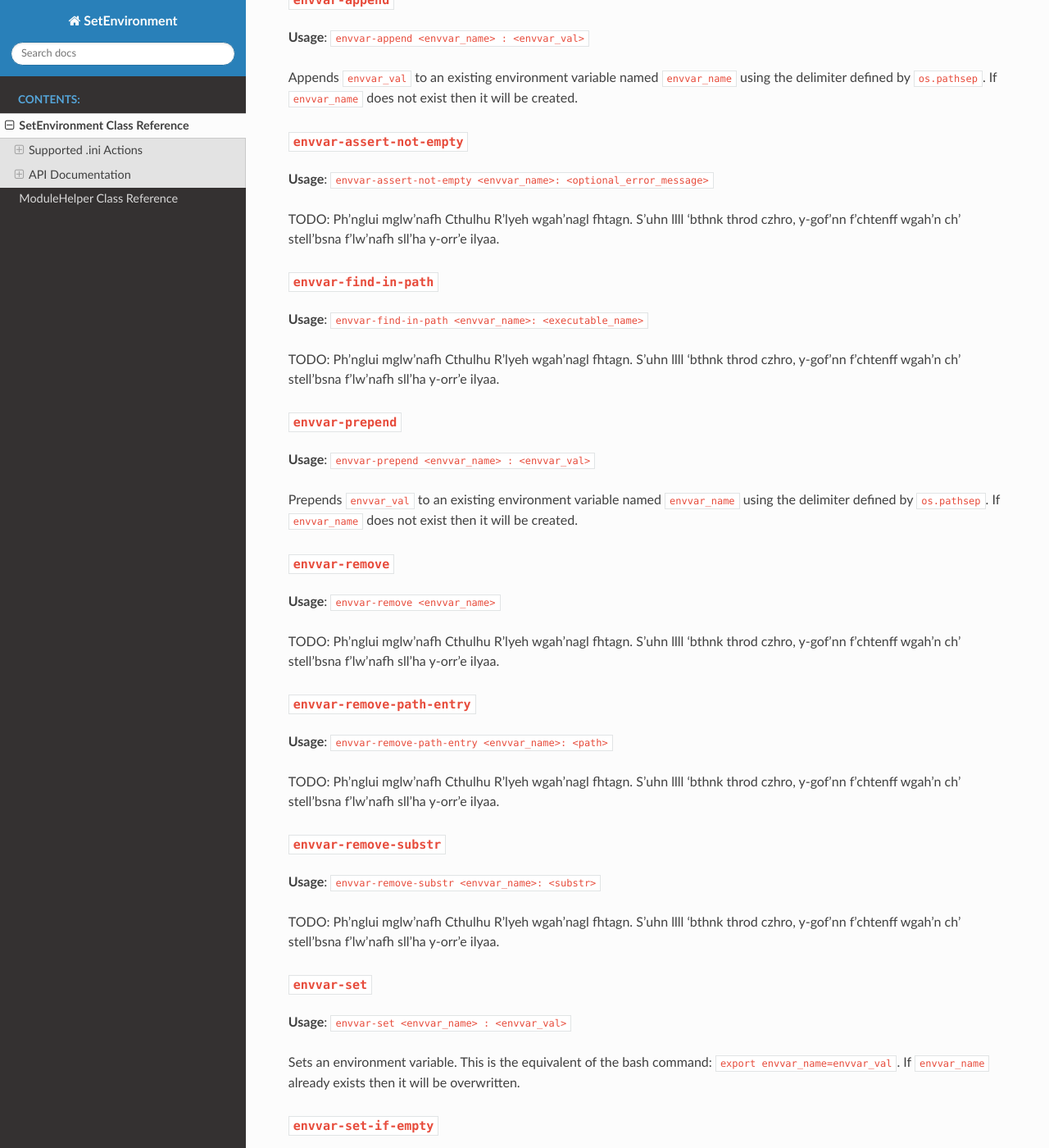
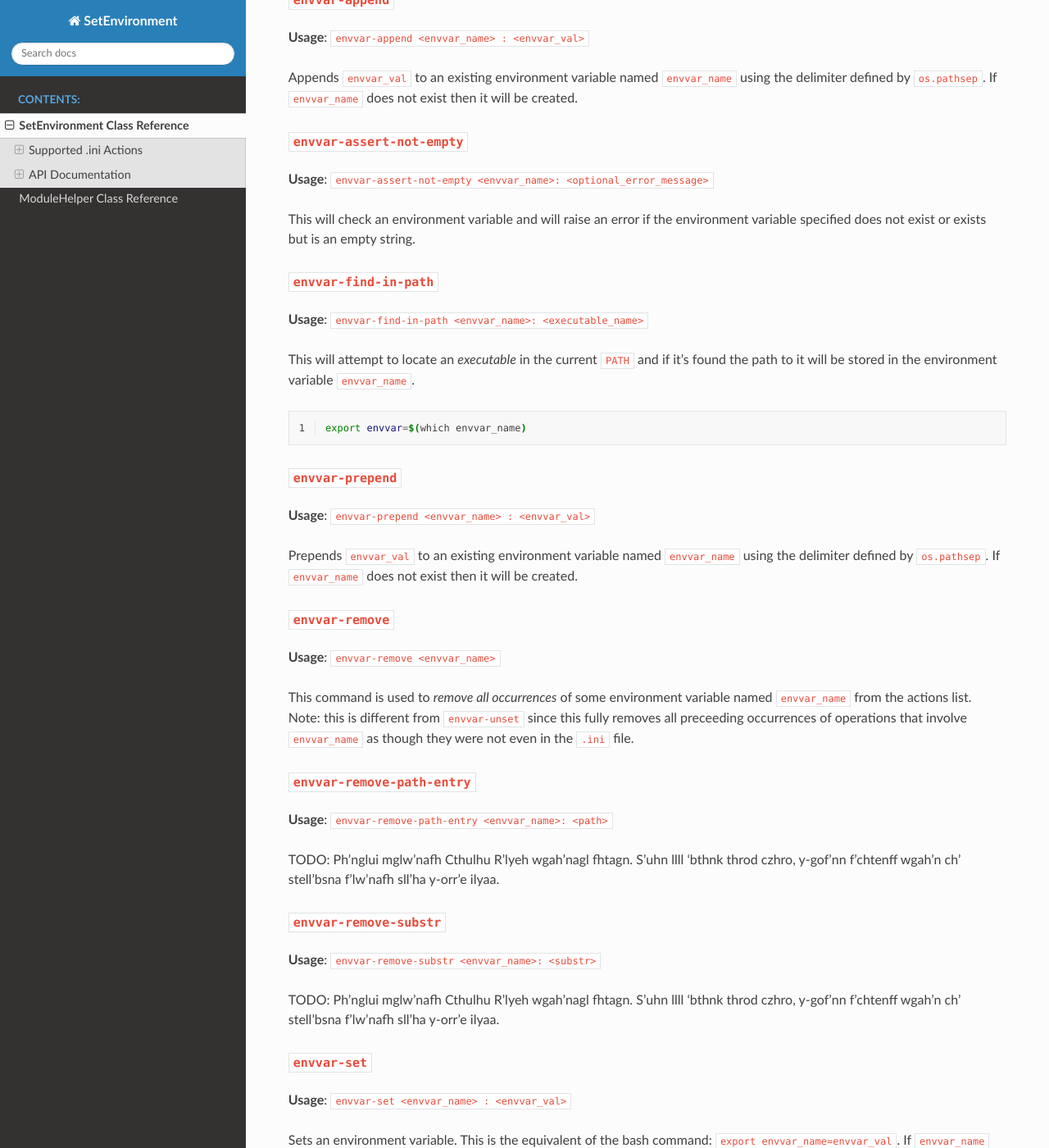
Before and after one commit to sandialabs/SetEnvironment, a Sphinx documentation site: the page built from doc/source/SetEnvironment.rst, in a window 1280 px wide and 1400 px high, scrolled down 1456 px. Shown: the whole window at 82% size. Built offline with Sphinx 7.4.7 and the Read the Docs theme 2.0.0, drawn with Linux system fonts in a browser that asks for light colours; some of the changed text lies outside the part shown.

Commit message:
DOCS: Updated documentation - replaced some lorem ipsum text

```diff
--- a/doc/source/SetEnvironment.rst
+++ b/doc/source/SetEnvironment.rst
@@ -30,16 +30,23 @@ be created.
 +++++++++++++++++++++++++++
 **Usage**: ``envvar-assert-not-empty <envvar_name>: <optional_error_message>``
 
-TODO: Ph'nglui mglw'nafh Cthulhu R'lyeh wgah'nagl fhtagn. S'uhn llll 'bthnk throd czhro, y-gof'nn
-f'chtenff wgah'n ch' stell'bsna f'lw'nafh sll'ha y-orr'e ilyaa.
+This will check an environment variable and will raise an error if
+the environment variable specified does not exist or exists but is
+an empty string.
 
 
 ``envvar-find-in-path``
 +++++++++++++++++++++++
 **Usage**: ``envvar-find-in-path <envvar_name>: <executable_name>``
 
-TODO: Ph'nglui mglw'nafh Cthulhu R'lyeh wgah'nagl fhtagn. S'uhn llll 'bthnk throd czhro, y-gof'nn
-f'chtenff wgah'n ch' stell'bsna f'lw'nafh sll'ha y-orr'e ilyaa.
+This will attempt to locate an *executable* in the current ``PATH`` and
+if it's found the path to it will be stored in the environment variable
+``envvar_name``.
+
+.. code-block:: bash
+  :linenos:
+
+  export envvar=$(which envvar_name)
 
 
 ``envvar-prepend``
@@ -55,8 +62,10 @@ be created.
 +++++++++++++++++
 **Usage**: ``envvar-remove <envvar_name>``
 
-TODO: Ph'nglui mglw'nafh Cthulhu R'lyeh wgah'nagl fhtagn. S'uhn llll 'bthnk throd czhro, y-gof'nn
-f'chtenff wgah'n ch' stell'bsna f'lw'nafh sll'ha y-orr'e ilyaa.
+This command is used to *remove all occurrences* of some environment variable
+named ``envvar_name`` from the actions list. Note: this is different from ``envvar-unset``
+since this fully removes all preceeding occurrences of operations that involve
+``envvar_name`` as though they were not even in the ``.ini`` file.
 
 
 ``envvar-remove-path-entry``
@@ -118,23 +127,36 @@ Variant 1
 ~~~~~~~~~
 **Usage**: ``module-load <module_name>``
 
-TODO: Ph'nglui mglw'nafh Cthulhu R'lyeh wgah'nagl fhtagn. S'uhn llll 'bthnk throd czhro, y-gof'nn
-f'chtenff wgah'n ch' stell'bsna f'lw'nafh sll'ha y-orr'e ilyaa.
+Loads an environment module without a version specified, i.e., this loads the *default*
+module version. This is equivalent to the following in bash:
+
+.. code-block:: bash
+  :linenos:
+
+  module load <module_name>
 
 Variant 2
 ~~~~~~~~~
 **Usage**: ``module-load <module_name>: <module_ver>``
 
-TODO: Ph'nglui mglw'nafh Cthulhu R'lyeh wgah'nagl fhtagn. S'uhn llll 'bthnk throd czhro, y-gof'nn
-f'chtenff wgah'n ch' stell'bsna f'lw'nafh sll'ha y-orr'e ilyaa.
+Loads an environment module with a version specified. This is equivalent to the following in bash:
+
+.. code-block:: bash
+  :linenos:
+
+  module load <module_name>/<module_ver>
 
 
 ``module-purge``
 ++++++++++++++++
 **Usage**: ``module-purge``
 
-TODO: Ph'nglui mglw'nafh Cthulhu R'lyeh wgah'nagl fhtagn. S'uhn llll 'bthnk throd czhro, y-gof'nn
-f'chtenff wgah'n ch' stell'bsna f'lw'nafh sll'ha y-orr'e ilyaa.
+Executes a ``module purge`` operation, which *unloads* all currently loaded modules.
+
+.. code-block:: bash
+  :linenos:
+
+  module purge
 
 
 ``module-remove``
```
